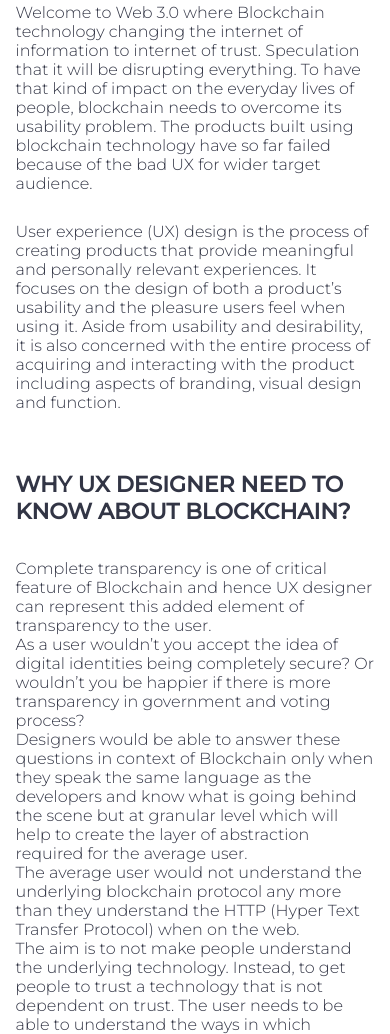
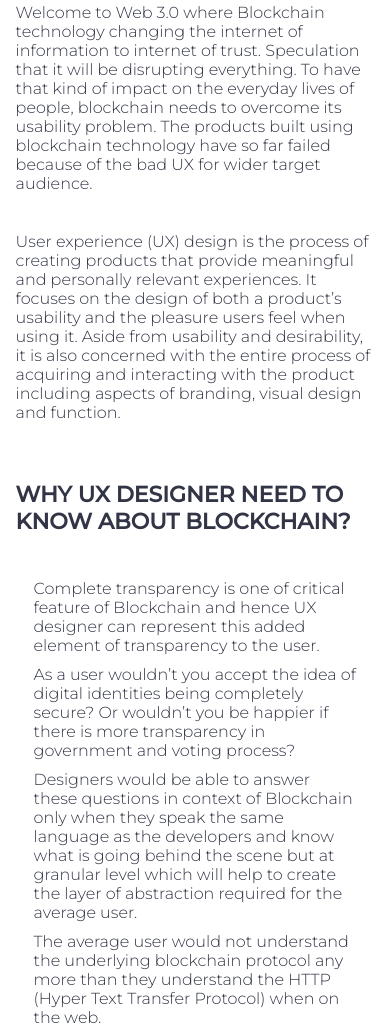
Before and after one commit to codedui/codedui.github.io, a plain HTML site: page designing-for-blockchain.html in a window 390 px wide. Shown: the part 253-1287 px from the top of the page. Drawn offline with nearby package versions, Linux system fonts and the light colour scheme; files whose address does not match are found by name.

Commit message:
Add files via upload

```diff
--- a/designing-for-blockchain.html
+++ b/designing-for-blockchain.html
@@ -50,20 +50,22 @@
 
         <div class="row">
             <h2 class="blog-article-heading">Desinging for Blockchain</h2>
-            <p>Welcome to Web 3.0 where Blockchain technology changing the internet of information to internet of trust. Speculation that it will be disrupting everything. To have that kind of impact on the everyday lives of people, blockchain needs to overcome its usability problem. The products built using blockchain technology have so far failed because of the bad UX for wider target audience.</p>
+            <p class="margin">Welcome to Web 3.0 where Blockchain technology changing the internet of information to internet of trust. Speculation that it will be disrupting everything. To have that kind of impact on the everyday lives of people, blockchain needs to overcome its usability problem. The products built using blockchain technology have so far failed because of the bad UX for wider target audience.</p>
             <br>
-            <p>User experience (UX) design is the process of creating products that provide meaningful and personally relevant experiences. It focuses on the design of both a product’s usability and the pleasure users feel when using it. Aside from usability and desirability, it is also concerned with the entire process of acquiring and interacting with the product including aspects of branding, visual design and function.</p>
+            <p class="margin">User experience (UX) design is the process of creating products that provide meaningful and personally relevant experiences. It focuses on the design of both a product’s usability and the pleasure users feel when using it. Aside from usability and desirability, it is also concerned with the entire process of acquiring and interacting with the product including aspects of branding, visual design and function.</p>
             <br>
         </div>
         <div class="row">
             <h3>Why UX designer need to know about Blockchain?</h3>
             <br>
-            <p class="width">Complete transparency is one of critical feature of Blockchain and hence UX designer can represent this added element of transparency to the user.</p>
-            <p class="width">As a user wouldn’t you accept the idea of digital identities being completely secure? Or wouldn’t you be happier if there is more transparency in government and voting process?</p>
-            <p class="width">Designers would be able to answer these questions in context of Blockchain only when they speak the same language as the developers and know what is going behind the scene but at granular level which will help to create the layer of abstraction required for the average user.</p>
-            <p class="width">The average user would not understand the underlying blockchain protocol any more than they understand the HTTP (Hyper Text Transfer Protocol) when on the web.</p>
-            <p class="width">The aim is to not make people understand the underlying technology. Instead, to get people to trust a technology that is not dependent on trust. The user needs to be able to understand the ways in which blockchain based apps differ from the apps they are so habitual to using. </p>
+            <p class="width margin">Complete transparency is one of critical feature of Blockchain and hence UX designer can represent this added element of transparency to the user.</p>
+            <p class="width margin">As a user wouldn’t you accept the idea of digital identities being completely secure? Or wouldn’t you be happier if there is more transparency in government and voting process?</p>
+            <p class="width margin">Designers would be able to answer these questions in context of Blockchain only when they speak the same language as the developers and know what is going behind the scene but at granular level which will help to create the layer of abstraction required for the average user.</p>
+            <p class="width margin">The average user would not understand the underlying blockchain protocol any more than they understand the HTTP (Hyper Text Transfer Protocol) when on the web.</p>
+            <p class="width margin">The aim is to not make people understand the underlying technology. Instead, to get people to trust a technology that is not dependent on trust. The user needs to be able to understand the ways in which blockchain based apps differ from the apps they are so habitual to using. </p>
             <h3 class="resources-topic">What designers need to keep in mind while designing for Blockchain?</h3>
+        </div>
+        <div class="row">
             <ul>
                 <li class="width margin">To make user feel comfortable and trust the system, designers need to apply some of the best practices include consistency and constant feedback when a user takes any action.</li>
                 <li class="width margin">Clear iconography that leverages past experience standards, jargon-free terminology that does not obfuscate the message and simply and directly communicates with the user.</li>
--- a/resources/css/queries.css
+++ b/resources/css/queries.css
@@ -50,8 +50,11 @@
     width: 90%;
 }
     .width{
-    width: 100%;
+    width: 90%;
     margin: 0 auto;
+}
+    .margin{
+    margin-top: 10px;
 }
 
 }
@@ -155,8 +158,11 @@
     width: 90%;
 }
     .width{
-    width: 100%;
+    width: 90%;
     margin: 0 auto;
+}
+    .margin{
+    margin-top: 10px;
 }
 
 }
```
